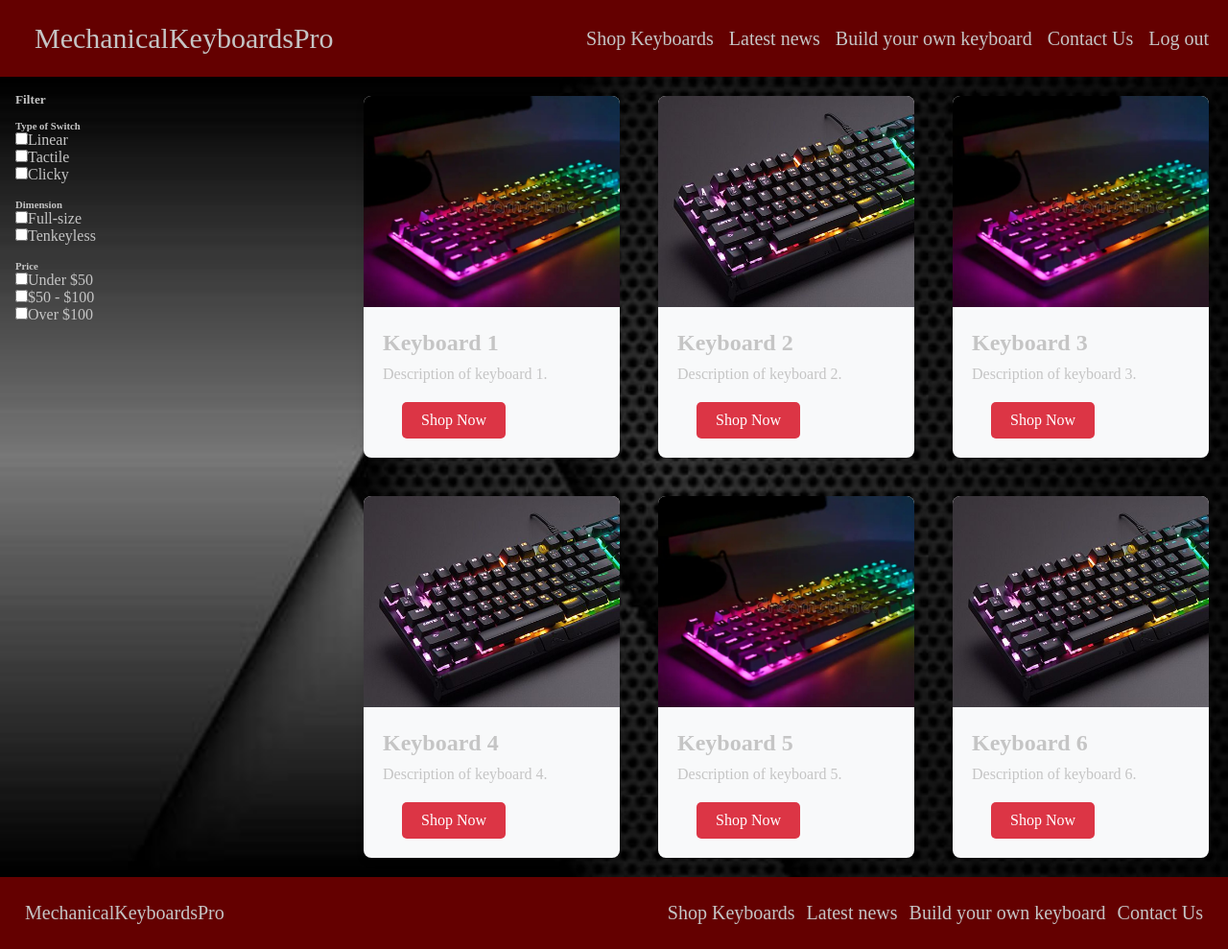
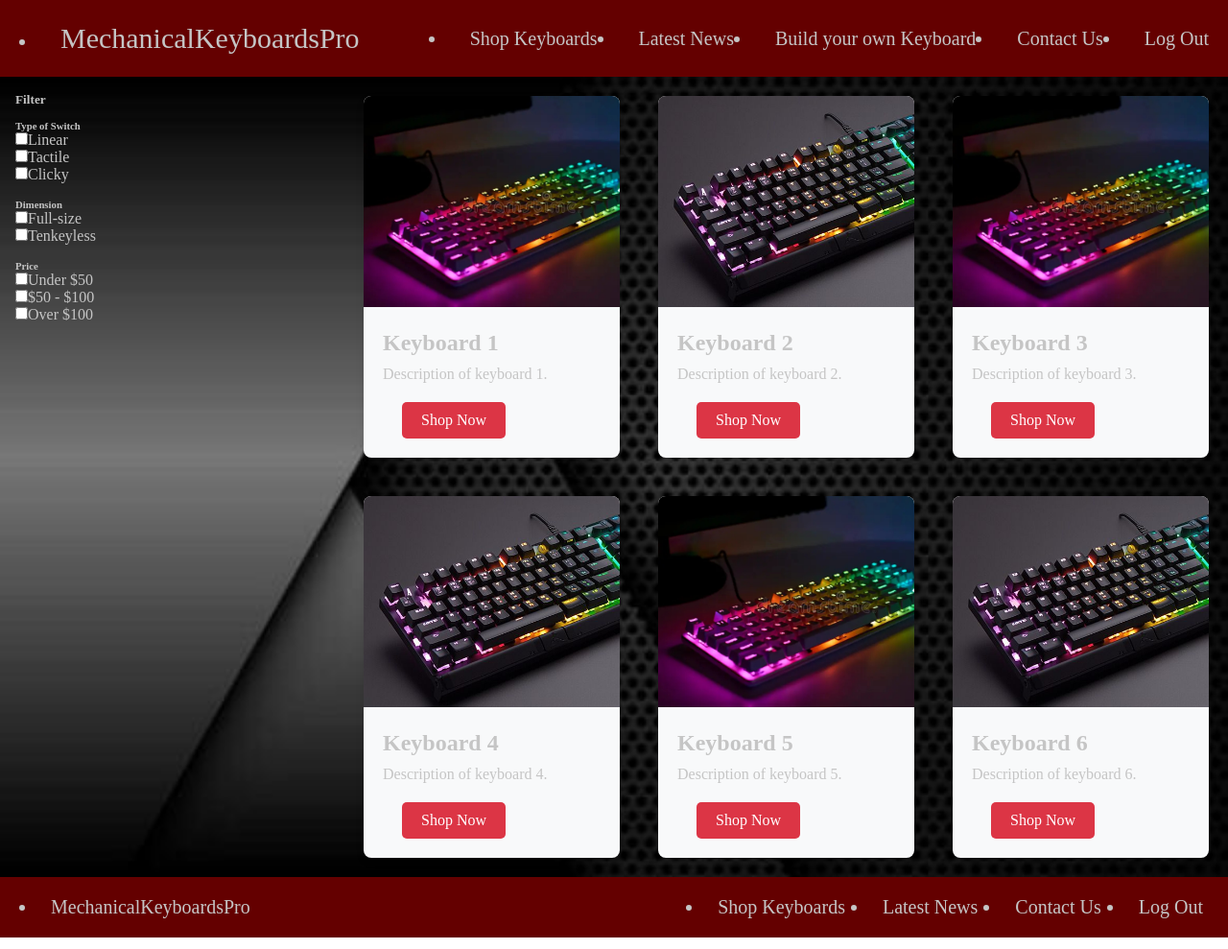
Before and after one commit to andyjhhh0/MechanicalKeyboardsPro, a React (Create React App) app: page /Shop in a window 1280 px wide. Shown: the whole page at 96% size. Built offline with nearby package versions, Linux system fonts and the light colour scheme.

Commit message:
Attempt to fix 5

```diff
--- a/src/Foot.js
+++ b/src/Foot.js
@@ -1,12 +1,14 @@
+import { Link } from "react-router-dom";
+
 const Foot = () => {
     return (
         <nav className="foot">
-            <a href="/MechanicalKeyboardsPro">MechanicalKeyboardsPro</a>
+            <li><Link to="/MechanicalKeyboardsPro">MechanicalKeyboardsPro</Link></li>
             <div className="linksfoot"></div>
-            <a href="/Shop">Shop Keyboards</a>
-            <a href="/LatestNews">Latest news</a>
-            <a href="/Build">Build your own keyboard</a>
-            <a href="/Contact">Contact Us</a>
+            <li><Link to="/Shop">Shop Keyboards</Link></li>
+            <li><Link to="/LatestNews">Latest News</Link></li>
+            <li><Link to="/Contact">Contact Us</Link></li>
+            <li><Link to="/LogIn">Log Out</Link></li>
         </nav>
      );
 }
--- a/src/Navbar.js
+++ b/src/Navbar.js
@@ -1,15 +1,18 @@
+import { Link } from "react-router-dom";
 const Navbar = () => {
     return (
         <nav className="navbar">
-            <a href="/MechanicalKeyboardsPro" style={{
+            <li><Link to="/MechanicalKeyboardsPro"style={{
                 fontSize: 30,
-            }}>MechanicalKeyboardsPro</a>
+            }}>MechanicalKeyboardsPro</Link></li>
+
             <div className="links"></div>
-            <a href="/Shop">Shop Keyboards</a>
-            <a href="/LatestNews">Latest news</a>
-            <a href="/Build">Build your own keyboard</a>
-            <a href="/Contact">Contact Us</a>
-            <a href="/LogIn">Log out</a>
+
+            <li><Link to="/Shop">Shop Keyboards</Link></li>
+            <li><Link to="/LatestNews">Latest News</Link></li>
+            <li><Link to="/Build">Build your own Keyboard</Link></li>
+            <li><Link to="/Contact">Contact Us</Link></li>
+            <li><Link to="/LogIn">Log Out</Link></li>
         </nav>
      );
 }
```
